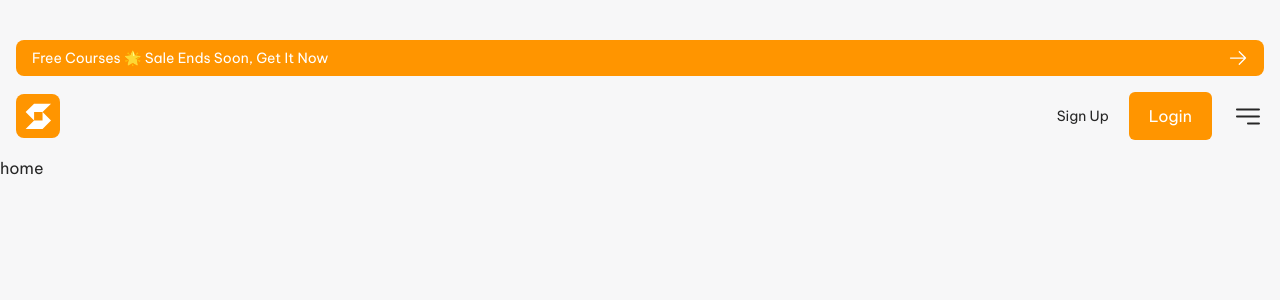
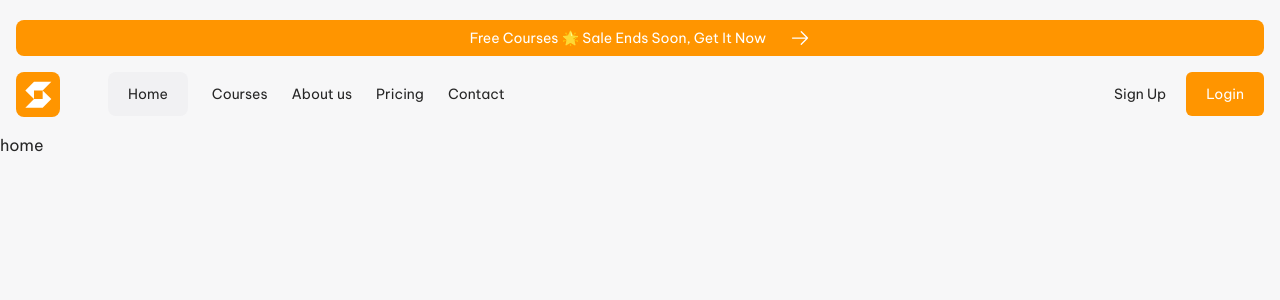
Before and after one commit to bazyli2/educational-site, a Next.js app: page / in a window 1280 px wide. Shown: the top 300 px of the page. Built offline with nearby package versions, Linux system fonts and the light colour scheme.

Commit message:
added tablet version for header component

```diff
--- a/src/components/Header.tsx
+++ b/src/components/Header.tsx
@@ -6,7 +6,7 @@ import { NavLink } from "./NavLInk";
 
 function Banner() {
   return (
-    <div className="flex items-center justify-between rounded-lg bg-orange-50 px-4 py-2 text-sm  text-white-100">
+    <div className="text-nowrap flex items-center justify-between rounded-lg bg-orange-50 px-4 py-2 text-sm text-white-100 sm:justify-center sm:gap-6">
       Free Courses 🌟 Sale Ends Soon, Get It Now
       <ArrowRight className="w-5" />
     </div>
@@ -16,7 +16,7 @@ function Banner() {
 function Logo() {
   return (
     <div className="rounded-lg bg-orange-50 p-1.5">
-      <LogoShape className="h-8 w-8 overflow-hidden" />
+      <LogoShape className="w-8" />
     </div>
   );
 }
@@ -24,18 +24,21 @@ function Logo() {
 function NavBar() {
   return (
     <nav className="flex items-center justify-between py-4">
-      <Logo />
+      <div className="flex items-center gap-12">
+        <Logo />
+        <Links />
+      </div>
       <div className="flex items-center gap-5">
         <Link href="/sign-up" className="text-sm">
           Sign Up
         </Link>
         <Link
           href="/sign-in"
-          className="rounded-md bg-orange-50 px-5 py-3 text-white-100"
+          className="rounded-md bg-orange-50 px-5 py-3 text-sm text-white-100"
         >
           Login
         </Link>
-        <MenuIcon className="w-8" />
+        <MenuIcon className="w-8 md:hidden" />
       </div>
     </nav>
   );
@@ -43,7 +46,7 @@ function NavBar() {
 
 function Links() {
   return (
-    <ul className="flex items-center gap-6">
+    <ul className="flex hidden items-center gap-6 md:flex">
       <NavLink href="/">Home</NavLink>
       <NavLink href="/courses">Courses</NavLink>
       <NavLink href="/about-us">About us</NavLink>
@@ -55,7 +58,7 @@ function Links() {
 
 export function Header() {
   return (
-    <header className="px-4 pt-10">
+    <header className="px-4 pt-10 md:pt-5">
       <Banner />
       <NavBar />
     </header>
--- a/src/components/NavLInk.tsx
+++ b/src/components/NavLInk.tsx
@@ -16,7 +16,7 @@ export function NavLink(props: ComponentProps<typeof Link>) {
     <Link
       {...props}
       className={cn(
-        "cursor-pointer text-lg transition-all duration-200 ease-in-out",
+        "cursor-pointer text-sm transition-all duration-200 ease-in-out",
         { "rounded-lg bg-white-95 px-5 py-3": active },
         props.className,
       )}
```
